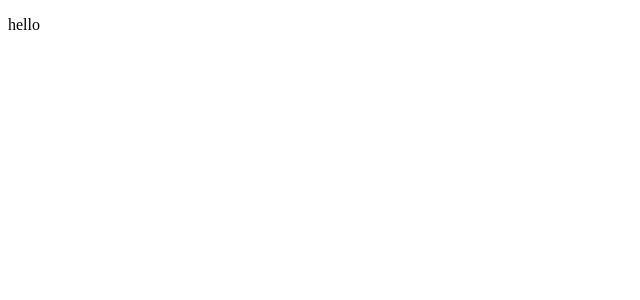
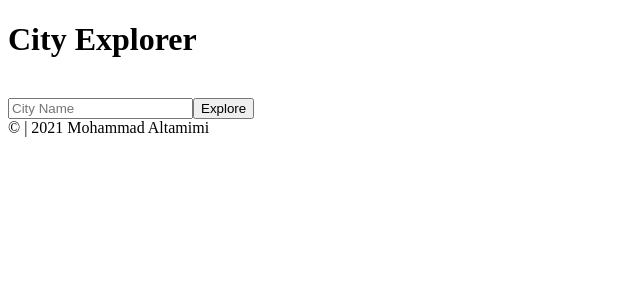
Before and after one commit to MohammadAltamimi98/city-explorer, a React (Create React App) app: page / in a window 1280 px wide. Shown: the top 300 px of the page, without its empty margins (0-640 px from the left). Built offline with nearby package versions, Linux system fonts and the light colour scheme.

Commit message:
startercode

```diff
--- a/src/App.js
+++ b/src/App.js
@@ -1,10 +1,41 @@
 import React, { Component } from 'react'
+import Header from './components/Header'
+import Form from './components/Form'
+import Footer from './components/Footer'
+
+
 
 export class App extends Component {
+  constructor(props) {
+    super(props);
+    this.state = {
+      searchField:''
+
+    }
+  }
+
+
+
+
+
+  getLocation =  (e) => {
+    e.preventDefault();
+
+    console.log(this.state.searchField);
+
+  }
+
+  updateSearchField = (e) => {this.setState({searchField: e.target.value});
+    console.log(e,e.target,e.target.value);
+  }
+
   render() {
     return (
       <div>
-        <p> hello</p>
+        <Header />
+        <br />
+        <Form updateSearchField={this.updateSearchField} getLocation={this.getLocation}/>
+        <Footer />
       </div>
     )
   }
--- /dev/null
+++ b/src/components/Footer.js
@@ -0,0 +1,13 @@
+import React, { Component } from 'react'
+
+export class Footer extends Component {
+    render() {
+        return (
+            <div>
+                &copy; | 2021 Mohammad Altamimi
+            </div>
+        )
+    }
+}
+
+export default Footer
--- /dev/null
+++ b/src/components/Form.js
@@ -0,0 +1,16 @@
+import React, { Component } from 'react'
+
+export class Form extends Component {
+    render() {
+        return (
+            <div>
+                <form onSubmit={this.props.getLocation}>
+                    <input onChange={this.props.updateSearchField} type="text" placeholder="City Name"/>
+                    <input type="submit" value="Explore" />
+                </form>
+            </div>
+        )
+    }
+}
+
+export default Form
--- /dev/null
+++ b/src/components/Header.js
@@ -0,0 +1,13 @@
+import React, { Component } from 'react'
+
+export class Header extends Component {
+    render() {
+        return (
+            <div>
+                <h1>City Explorer</h1>
+            </div>
+        )
+    }
+}
+
+export default Header
```
